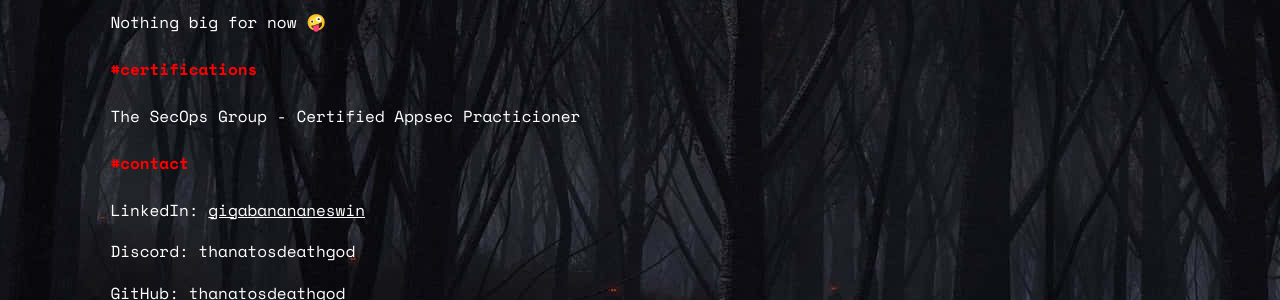
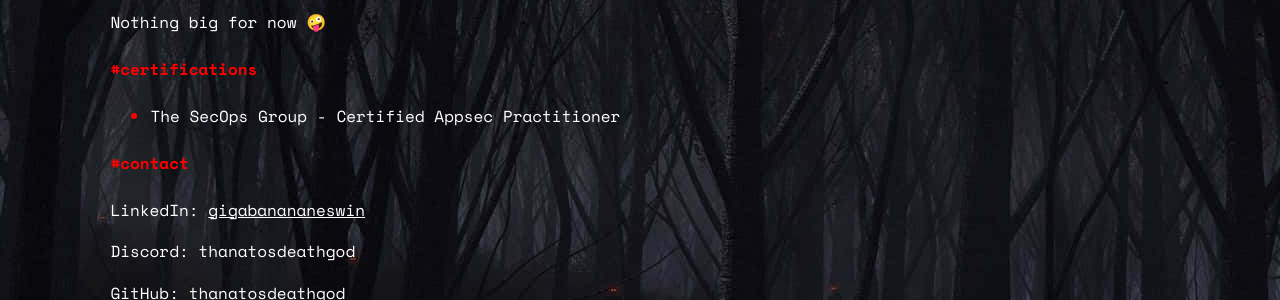
Before and after one commit to azraeldeathangel/azraeldeathangel.github.io, a Jekyll site: the page about.html, which Jekyll copies as it is, in a window 1280 px wide. Shown: the part 592-892 px from the top of the page. Built offline with Jekyll 4.4.1, drawn with Linux system fonts in a browser that asks for light colours.

Commit message:
Update about.html

```diff
--- a/about.html
+++ b/about.html
@@ -28,7 +28,10 @@
         <h4>#achievements</h4>
         <p>Nothing big for now 🤪</p>
         <h4>#certifications</h4>
-        <p>The SecOps Group - Certified Appsec Practicioner</p>
+        <ul>
+          <li>The SecOps Group - Certified Appsec Practitioner</li>
+          <!-- Add more certifications here -->
+        </ul>
         <h4>#contact</h4>
         <p>LinkedIn: <a href="https://www.linkedin.com/in/gigabanananeswin" target="_blank">gigabanananeswin</a></p>
         <p>Discord: thanatosdeathgod</p>
```
